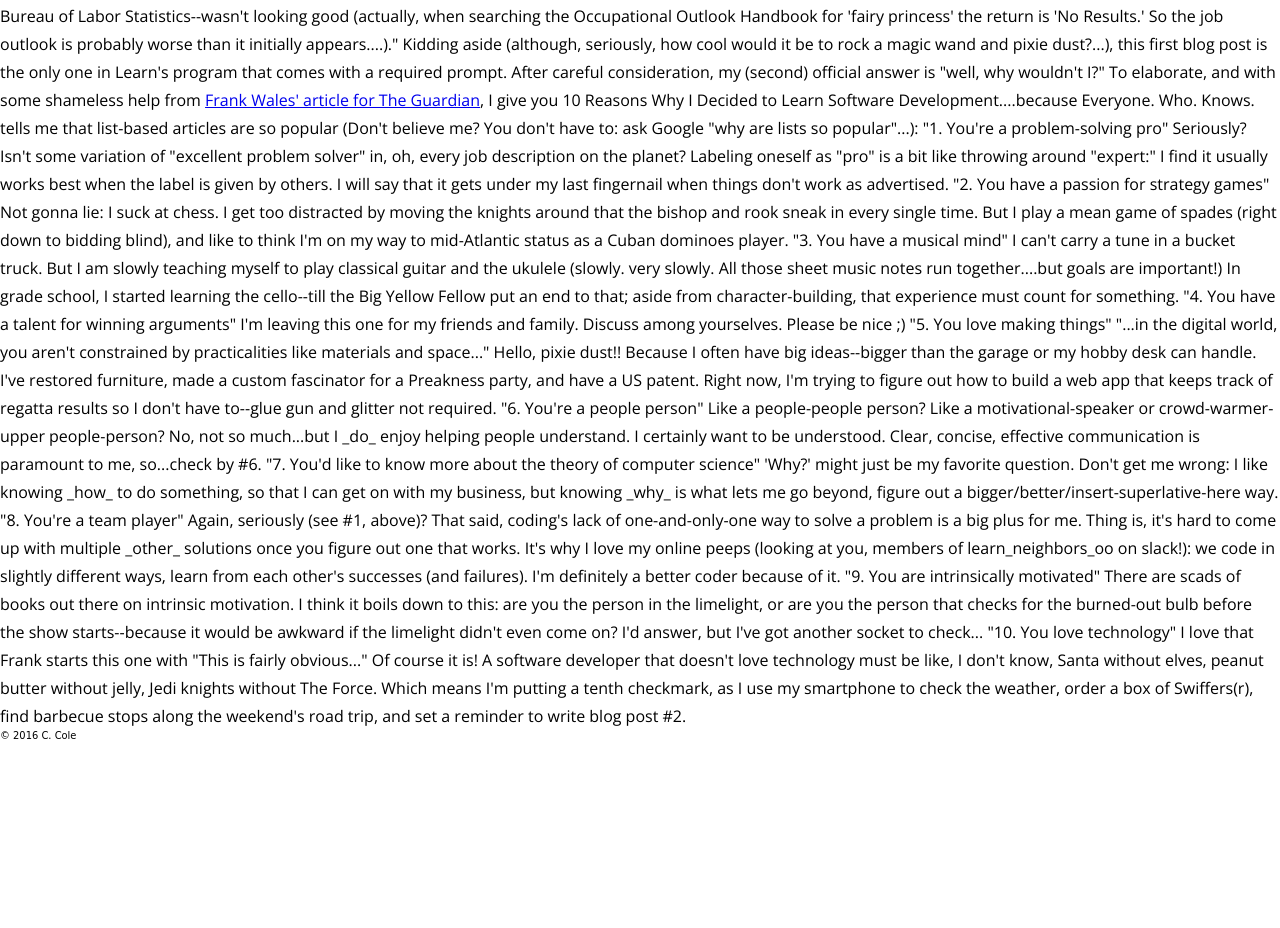
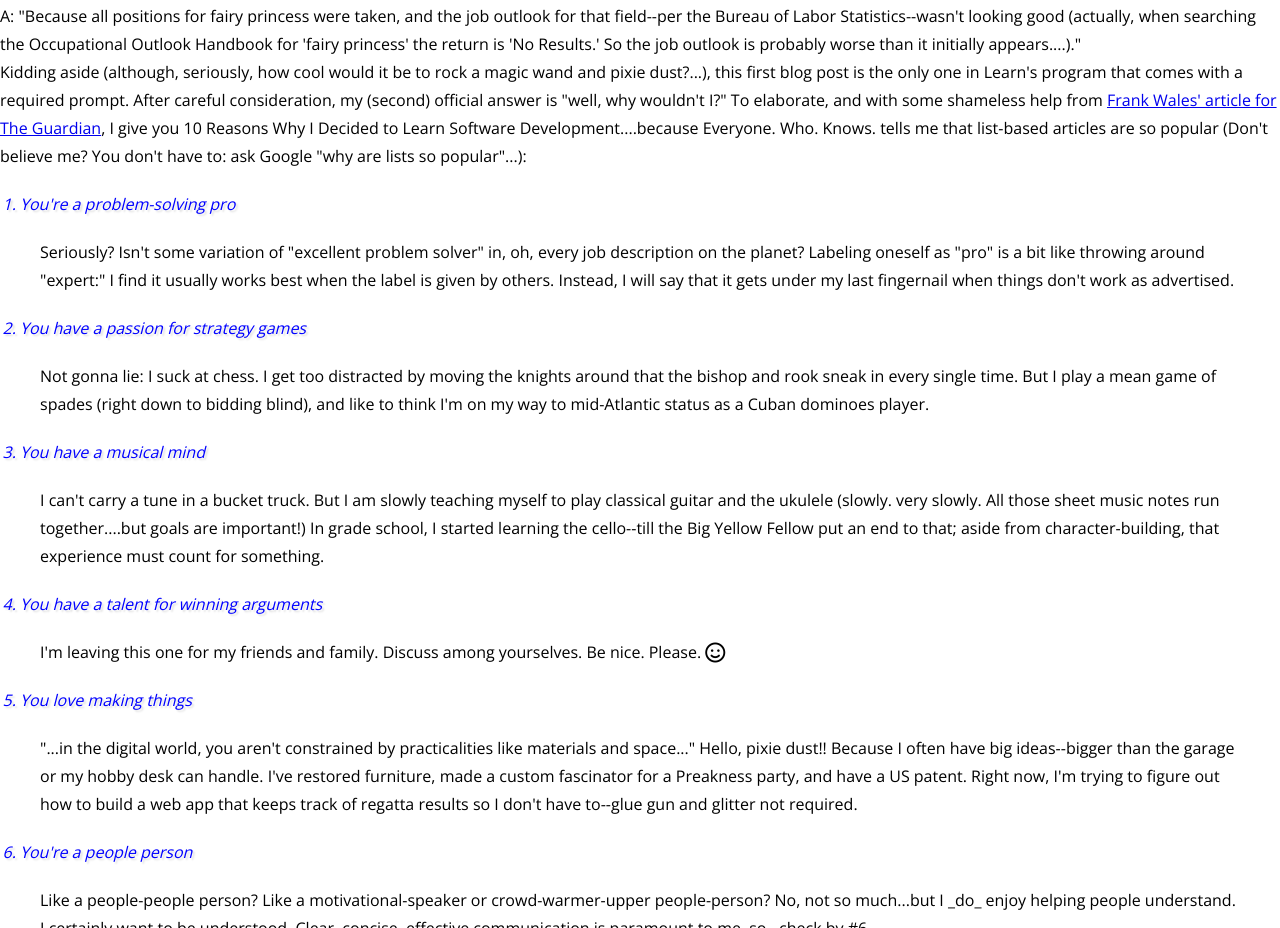
Before and after one commit to christinalcole/christinalcole.github.io, a plain HTML site: page learn-post-1.html in a window 1280 px wide. Shown: the part 181-1109 px from the top of the page. Before the commit the page ends 922 px from the top, so only its background shows below. Drawn offline with nearby package versions, Linux system fonts and the light colour scheme; a web font is replaced by a local one.

Commit message:
Formatting for blog post

```diff
--- a/css/style.css
+++ b/css/style.css
@@ -52,7 +52,7 @@ body {
 	background: white;
 }
 
-p {
+p, ol, ul {
   font-size: 1em; /* default for site; equiv to 16 px */
   line-height: 1.75em; /* default line spacing */
 	font-family: 'Open Sans', sans-serif;
@@ -76,4 +76,32 @@ h3 {
 footer {
   font-size: 0.62em;
   font-family: 'Mr De Haviland', cursive;
+  text-align: center;
+  color: blue;
 }
+
+ul {
+  list-style: square inside
+  padding: 10px;
+  margin: 20px;
+}
+
+ol {
+  list-style: decimal inside
+  padding: 10px;
+  margin: 20px;
+}
+
+section li {
+  font-size: 1em; /* default for site; equiv to 16 px */
+  line-height: 1.75em; /* default line spacing */
+  font-family: 'Open Sans', sans-serif;
+  font-style: italic;
+  color: blue;
+  text-shadow: 2px 2px 2px #ddd;
+}
+
+li+p{
+  margin: 10px;
+  padding: 10px;
+}
--- a/learn-post-1.html
+++ b/learn-post-1.html
@@ -6,11 +6,14 @@
 		<title>Hello World, ready...or not! - Blog Post 1</title>
 		<link rel="stylesheet" href="css/style.css">
 		<link href="https://fonts.googleapis.com/css?family=Mr+De+Haviland|Neuton|Open+Sans" rel="stylesheet">
+		<script src="https://use.fontawesome.com/d3123bde0f.js"></script>
 	</head>
 
 	<body>
 		<header>
-			<h1> Hello World, ready...or not!</h1>
+			<div id="logo">
+				<h1> Hello World, ready...or not!</h1>
+			</div>
 
 			<!-- site links !-->
 			<nav><a href="index.html">About</a> | <a href="blog.html">Blog</a> </nav>
@@ -18,53 +21,58 @@
 
 		<h3>10 Reasons I Decided To Learn Software Development</h3>
 
-		<p>prompt: "Why did you decide to learn software development?"
+		<div id = "inset-text">
+			<p>Q: "Why did you decide to learn software development?"<br>
 
-		answer: "Because all positions for fairy princess were taken, and the job outlook for that field--per the Bureau of Labor Statistics--wasn't looking good (actually, when searching the Occupational Outlook Handbook for 'fairy princess' the return is 'No Results.'  So the job outlook is probably worse than it initially appears....)."
+			A: "Because all positions for fairy princess were taken, and the job outlook for that field--per the Bureau of Labor Statistics--wasn't looking good (actually, when searching the Occupational Outlook Handbook for 'fairy princess' the return is 'No Results.'  So the job outlook is probably worse than it initially appears....)."<br></p>
+		</div>
 
-		Kidding aside (although, seriously, how cool would it be to rock a magic wand and pixie dust?...), this first blog post is the only one in Learn's program that comes with a required prompt.  After careful consideration, my (second) official answer is "well, why wouldn't I?"  To elaborate, and with some shameless help from <span><a href="https://www.theguardian.com/careers/ten-signs-career-coding-software-development-right-for-you" target=_blank>Frank Wales' article for The Guardian</a></span>, I give you 10 Reasons Why I Decided to Learn Software Development....because Everyone.  Who.  Knows.  tells me that list-based articles are so popular (Don't believe me?  You don't have to: ask Google "why are lists so popular"...):
+		<section>
+			<p>Kidding aside (although, seriously, how cool would it be to rock a magic wand and pixie dust?...), this first blog post is the only one in Learn's program that comes with a required prompt.  After careful consideration, my (second) official answer is "well, why wouldn't I?"  To elaborate, and with some shameless help from <span><a href="https://www.theguardian.com/careers/ten-signs-career-coding-software-development-right-for-you" target=_blank>Frank Wales' article for The Guardian</a></span>, I give you 10 Reasons Why I Decided to Learn Software Development....because Everyone.  Who.  Knows.  tells me that list-based articles are so popular (Don't believe me?  You don't have to: ask Google "why are lists so popular"...):</p>
 
+			<ol>
 
+				<li>You're a problem-solving pro</li>
 
-		"1.  You're a problem-solving pro"
+				<p>Seriously?  Isn't some variation of "excellent problem solver" in, oh, every job description on the planet?  Labeling oneself as "pro" is a bit like throwing around "expert:" I find it usually works best when the label is given by others.  Instead, I will say that it gets under my last fingernail when things don't work as advertised.</p>
 
-		Seriously?  Isn't some variation of "excellent problem solver" in, oh, every job description on the planet?  Labeling oneself as "pro" is a bit like throwing around "expert:" I find it usually works best when the label is given by others.  I will say that it gets under my last fingernail when things don't work as advertised.
+				<li>You have a passion for strategy games</li>
 
-		"2.  You have a passion for strategy games"
+				<p>Not gonna lie: I suck at chess.  I get too distracted by moving the knights around that the bishop and rook sneak in every single time.  But I play a mean game of spades (right down to bidding blind), and like to think I'm on my way to mid-Atlantic status as a Cuban dominoes player.</p>
 
-		Not gonna lie: I suck at chess.  I get too distracted by moving the knights around that the bishop and rook sneak in every single time.  But I play a mean game of spades (right down to bidding blind), and like to think I'm on my way to mid-Atlantic status as a Cuban dominoes player.
+				<li>You have a musical mind</li>
 
-		"3.  You have a musical mind"
+				<p>I can't carry a tune in a bucket truck.  But I am slowly teaching myself to play classical guitar and the ukulele (slowly.  very slowly.  All those sheet music notes run together....but goals are important!)  In grade school, I started learning the cello--till the Big Yellow Fellow put an end to that; aside from character-building, that experience must count for something.</p>
 
-		I can't carry a tune in a bucket truck.  But I am slowly teaching myself to play classical guitar and the ukulele (slowly.  very slowly.  All those sheet music notes run together....but goals are important!)  In grade school, I started learning the cello--till the Big Yellow Fellow put an end to that; aside from character-building, that experience must count for something.
+				<li>You have a talent for winning arguments</li>
 
-		"4.  You have a talent for winning arguments"
+				<p>I'm leaving this one for my friends and family.  Discuss among yourselves.  Be nice. Please. <i class="fa fa-smile-o fa-lg" aria-hidden="true"></i></p>
 
-		I'm leaving this one for my friends and family.  Discuss among yourselves.  Please be nice ;)
+				<li>You love making things</li>
 
-		"5.  You love making things"
+				<p>"...in the digital world, you aren't constrained by practicalities like materials and space..."  Hello, pixie dust!! Because I often have big ideas--bigger than the garage or my hobby desk can handle.  I've restored furniture, made a custom fascinator for a Preakness party, and have a US patent.  Right now, I'm trying to figure out how to build a web app that keeps track of regatta results so I don't have to--glue gun and glitter not required.</p>
 
-		"...in the digital world, you aren't constrained by practicalities like materials and space..."  Hello, pixie dust!! Because I often have big ideas--bigger than the garage or my hobby desk can handle.  I've restored furniture, made a custom fascinator for a Preakness party, and have a US patent.  Right now, I'm trying to figure out how to build a web app that keeps track of regatta results so I don't have to--glue gun and glitter not required.
+				<li>You're a people person</li>
 
-		"6.  You're a people person"
+				<p>Like a people-people person?  Like a motivational-speaker or crowd-warmer-upper people-person?  No, not so much...but I _do_ enjoy helping people understand.  I certainly want to be understood.  Clear, concise, effective communication is paramount to me, so...check by #6.</p>
 
-		Like a people-people person?  Like a motivational-speaker or crowd-warmer-upper people-person?  No, not so much...but I _do_ enjoy helping people understand.  I certainly want to be understood.  Clear, concise, effective communication is paramount to me, so...check by #6.
+				<li>You'd like to know more about the theory of computer science</li>
 
-		"7.  You'd like to know more about the theory of computer science"
+				<p>'Why?' might just be my favorite question.  Don't get me wrong: I like knowing _how_ to do something, so that I can get on with my business, but knowing _why_ is what lets me go beyond, figure out a bigger/better/insert-superlative-here way.</p>
 
-		'Why?' might just be my favorite question.  Don't get me wrong: I like knowing _how_ to do something, so that I can get on with my business, but knowing _why_ is what lets me go beyond, figure out a bigger/better/insert-superlative-here way.
+				<li>You're a team player</li>
 
-		"8.  You're a team player"
+				<p>Again, seriously (see #1, above)?  That said, coding's lack of one-and-only-one way to solve a problem is a big plus for me.  Thing is, it's hard to come up with multiple _other_ solutions once you figure out one that works.  It's why I love my online peeps (looking at you, members of learn_neighbors_oo on slack!): we code in slightly different ways, learn from each other's successes (and failures).  I'm definitely a better coder because of it.</p>
 
-		Again, seriously (see #1, above)?  That said, coding's lack of one-and-only-one way to solve a problem is a big plus for me.  Thing is, it's hard to come up with multiple _other_ solutions once you figure out one that works.  It's why I love my online peeps (looking at you, members of learn_neighbors_oo on slack!): we code in slightly different ways, learn from each other's successes (and failures).  I'm definitely a better coder because of it.
+				<li>You are intrinsically motivated</li>
 
-		"9.  You are intrinsically motivated"
+				<p>There are scads of books out there on intrinsic motivation.  I think it boils down to this: are you the person in the limelight, or are you the person that checks for the burned-out bulb before the show starts--because it would be awkward if the limelight didn't even come on?  I'd answer, but I've got another socket to check...</p>
 
-		There are scads of books out there on intrinsic motivation.  I think it boils down to this: are you the person in the limelight, or are you the person that checks for the burned-out bulb before the show starts--because it would be awkward if the limelight didn't even come on?  I'd answer, but I've got another socket to check...
+				<li>10.  You love technology</li>
 
-		"10.  You love technology"
-
-		I love that Frank starts this one with "This is fairly obvious..."  Of course it is!  A software developer that doesn't love technology must be like, I don't know, Santa without elves, peanut butter without jelly, Jedi knights without The Force.  Which means I'm putting a tenth checkmark, as I use my smartphone to check the weather, order a box of Swiffers(r), find barbecue stops along the weekend's road trip, and set a reminder to write blog post #2.</p>
+				<p>I love that Frank starts this one with "This is fairly obvious..."  Of course it is!  A software developer that doesn't love technology must be like, I don't know, Santa without elves, peanut butter without jelly, Jedi knights without The Force.  Which means I'm putting a tenth checkmark, as I use my smartphone to check the weather, order a box of Swiffers(r), find barbecue stops along the weekend's road trip, and set a reminder to write blog post #2.</p>
+			</ol>
+		</section>
 
 		<footer>
 			&copy 2016 C. Cole
```
